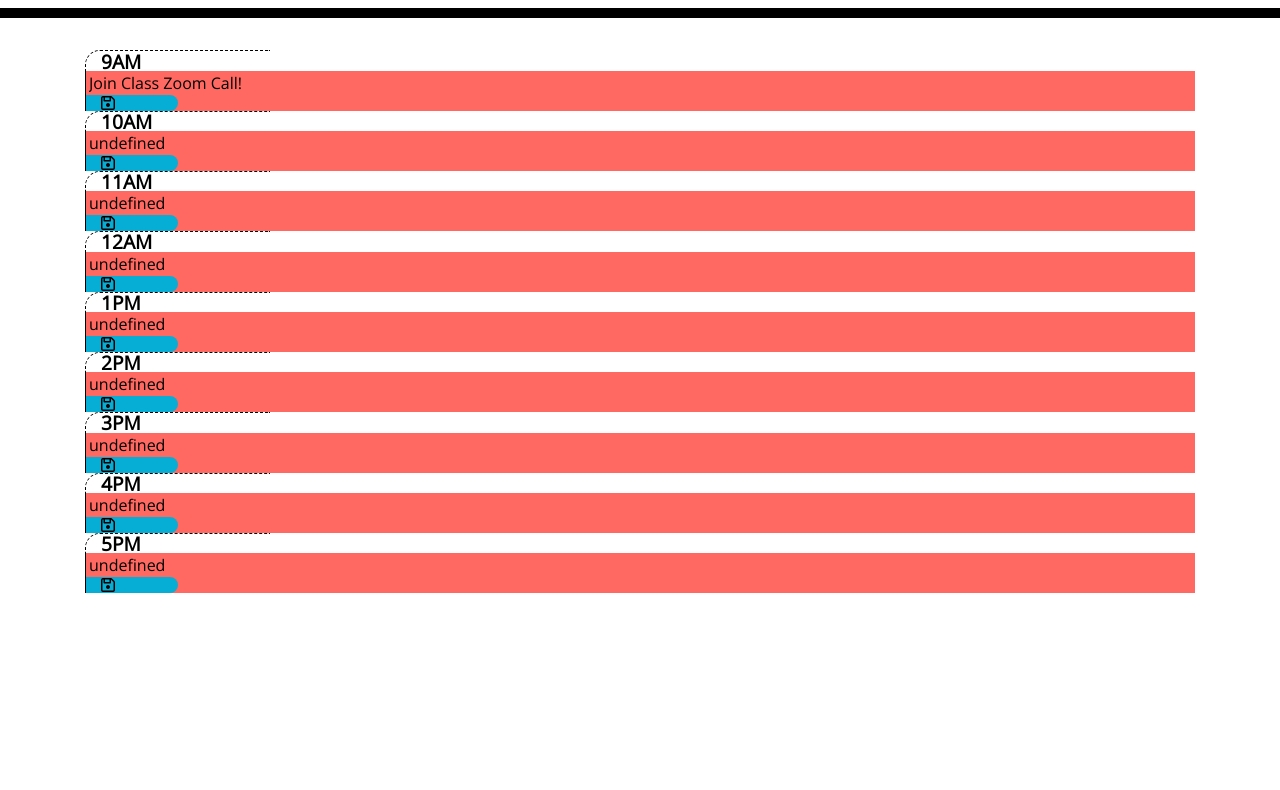
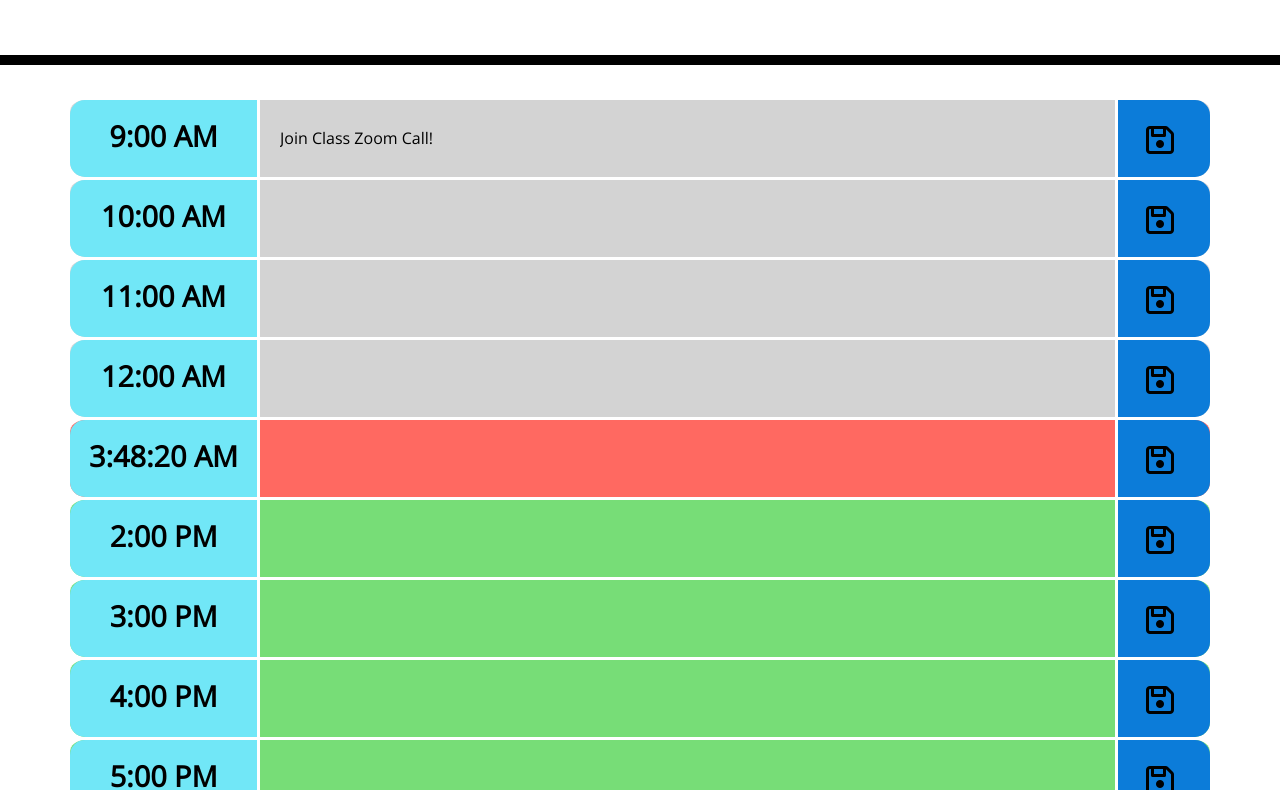
Before and after one commit to jdhprogrammer/Dynamic_Day_Planner, a plain HTML site: page index.html in a window 1280 px wide. Shown: the part 250-1040 px from the top of the page. Before the commit the page ends 843 px from the top, so only its background shows below. Drawn offline with nearby package versions, Linux system fonts and the light colour scheme.

Commit message:
all Javascript working. page populating beautifully. had lots of bugs, but found them all. added hover states, flashing save button, changed colors of items, etc.

```diff
--- a/script.js
+++ b/script.js
@@ -1,15 +1,20 @@
 let DateTime = luxon.DateTime;
 
-$(document).ready(function() {
+document.addEventListener('DOMContentLoaded', function() {
+
+    resetPlanner();
+
+    function resetPlanner() {
 
         let date = new Date();
         let now = DateTime.local();
         let fancyDate = DateTime.local().toFormat('ffff');
 
-    let test = false;
+        let test = true;
 
         let thisHour24 = DateTime.local().toFormat('H');
         let thisHour12 = DateTime.local().toFormat('h');
+        let currentHour = DateTime.local().toFormat('tt');
 
         if (test) {
             thisHour24 = 13;
@@ -18,15 +23,17 @@ $(document).ready(function() {
 
         let storedPlanner = JSON.parse(localStorage.getItem("storedPlanner"));
 
-    if (test) { console.log(storedPlans); };
+        if (test) { console.log(storedPlanner); };
 
         // If plans were retrieved from localStorage, update the plan array to it
         if (storedPlanner !== null) {
             plansArray = storedPlanner;
         } else {
 
-        plansArray = new Array(9);
+            plansArray = new Array(9).fill(" ");
             plansArray[0] = "Join Class Zoom Call!";
+            // plansArray[1, 2, 3, 4, 5, 6, 7, 8] = [" ", " ", " ", " ", " ", " ", " ", " ", ]
+
         };
 
         if (test) { console.log("full array of plned text", plansArray); };
@@ -52,27 +59,29 @@ $(document).ready(function() {
 
 
             var newRow = document.createElement("div");
-        newRow.className = "class", "row time-block";
+            newRow.className = "row time-block";
             newRow.setAttribute("hour-value", i)
+            planner.appendChild(newRow);
 
             let hourCol = document.createElement("div");
             hourCol.className = "col-2 col-sm-2 col-md-2 hour";
             let hourSpan = document.createElement("span");
+            hourSpan.setAttribute("hour-value", i)
             hourSpan.className = "hourSpan";
 
             let hourText = 0;
             let amPm = "";
             if (hour > 12) {
-            hourText = hour - 12;
+                hourText = hour - 12 + ":00 ";
                 amPm = "PM";
             } else {
-            hourText = hour;
+                hourText = hour + ":00 ";
                 amPm = "AM";
             };
 
             hourSpan.textContent = hourText + amPm;
 
-        planner.appendChild(hourCol);
+            newRow.appendChild(hourCol);
             hourCol.appendChild(hourSpan);
 
             let inputDiv = document.createElement("div");
@@ -93,7 +102,7 @@ $(document).ready(function() {
             saveBtnDiv.className = "col-2 col-sm-2 col-md-1 saveBtn";
 
             let saveIcon = document.createElement("i");
-        saveIcon.className = "far fa-save save";
+            saveIcon.className = "far fa-save fa-2x pt-4  pr-2 save";
             saveIcon.id = "saveId-" + i;
             saveIcon.setAttribute("save-Id", i);
 
@@ -102,40 +111,56 @@ $(document).ready(function() {
 
             // set row color based on time
             pastPresentFutureColor(newRow, hour);
+            currentHourText(hourSpan, hour);
+            // add row to planner container
 
-        // add row to planner container
-        planner.appendChild(newRow);
         };
 
 
         function pastPresentFutureColor(newRow, hour) {
-
+            // let newRowClass = newRow.getAttribute("class");
             if (test) { console.log("rowColor ", thisHour24, hour); }
 
             if (hour < thisHour24) {
                 // $hourRow.css('')
                 if (test) { console.log("lessThan"); }
-            newRow.className = "past";
+                newRow.className += " " + "past";
             } else if (hour > thisHour24) {
                 if (test) { console.log("greaterThan"); }
-            newRow.className = "present";
+                newRow.className += " " + "future";
             } else {
                 if (test) { console.log("eqaul"); }
-            newRow.className = "future";
+                newRow.className += " " + "present";
             }
         };
 
+        function currentHourText(hourSpan, hour) {
+            // let newRowClass = newRow.getAttribute("class");
+            if (hour < thisHour24) {
+                // $hourRow.css('')
+                hourSpan.className = "hourSpan";
+            } else if (hour > thisHour24) {
+                hourSpan.className = "hourSpan";
+            } else {
+                // $hourRow.css('')
+                hourSpan.className += " " + "currentHour";
+                hourSpan.textContent = currentHour;
+            };
+        };
 
 
+        let icon = ".save";
+        let icons = document.querySelectorAll(icon);
+        icons.forEach(function(icon) {
+            icon.addEventListener("click", function(event) {
+                event.preventDefault();
+                const targetIcon = event.target;
 
-    document.addEventListener("click", function(event) {
-        event.preventDefault();
-        const icon = closest(".save");
-        if (test) { console.log('click pta before ' + plansArray); }
+                // if (test) { console.log('click pta before ' + plansArray); }
 
-        let index = icon.getAttribute("save-Id");
+                let index = targetIcon.getAttribute("save-Id");
 
-        let plannerInput = '#input-' + index;
+                let plannerInput = document.querySelector('#input-' + index);
                 let value = plannerInput.value;
 
                 plansArray[index] = value;
@@ -145,23 +170,30 @@ $(document).ready(function() {
                 if (test) { console.log('click pta after ' + plansArray); };
 
                 // remove shawdow pulse class
-        document.querySelector("#saveId-" + index).classList.remove("shadowPulse");
+                document.querySelector("#saveId-" + index).classList.remove("flashingSaveThis");
                 localStorage.setItem("storedPlanner", JSON.stringify(plansArray));
             });
+        })
 
 
+        let input = ".plannerInput";
+        let inputs = document.querySelectorAll(input)
             // function to color save button on change of input
-    document.addEventListener('change', 'input', function(event) {
+        inputs.forEach(function(input) {
+            input.addEventListener('change', function(event) {
                 event.preventDefault();
+                const targetInput = event.target;
+
                 if (test) { console.log('onChange'); }
-        if (test) { console.log('id', this.getAttribute("hour-value")); }
+                if (test) { console.log('id', targetInput.getAttribute("hour-value")); }
 
                 // neeed to check for save button
 
-        let x = this.getAttribute("hour-value");
+                let x = targetInput.getAttribute("hour-value");
 
                 // add shawdow pulse class
-        document.querySelector("#saveId-" + x).classList.add("shadowPulse");
+                document.querySelector("#saveId-" + x).classList.add("flashingSaveThis");
+            });
         });
 
 
@@ -172,7 +204,22 @@ $(document).ready(function() {
 
             let dateTimeSubtitle = document.querySelector('#navbar-subtitle');
             dateTimeSubtitle.textContent = fancyDate;
-    }
+            let currentHour = DateTime.local().toFormat('tt');
+            let currentHourSpan = document.querySelector('.currentHour')
+            currentHourSpan.textContent = currentHour;
+        };
         setInterval(updateTime, 1000);
 
+
+        everyHourOnTheHour();
+
+        function everyHourOnTheHour() {
+            //get the mins of the current time
+            var mins = DateTime.local().toFormat('mm');
+            if (mins == "00") {
+                resetPlanner();
+            };
+        };
+        setInterval(everyHourOnTheHour, 1000);
+    };
 });
--- a/style.css
+++ b/style.css
@@ -9,7 +9,7 @@
      border: none;
      resize: none;
      color: #000000;
-     border-left: 1px solid black;
+     /* border-left: 1px solid black; */
      padding: 0px;
  }
 
@@ -40,29 +40,33 @@
  .row {
      white-space: pre-wrap;
      height: 80px;
-     border-top: 1px solid white;
+     border-top: 3px solid white;
  }
 
  .hour {
-     background-color: #ffffff;
+     background-color: #71e7f7;
      color: #000000;
-     border-top: 1px dashed #000000;
-     border-left: 1px dashed black;
-     border-radius: 15px 0px 0px 0px;
+     border-right: white 3px solid;
+     /* border-top: 1px dashed #000000;
+     border-left: 1px dashed black; */
+     border-radius: 15px 0px 0px 15px;
  }
 
  .hourSpan {
-     font-size: 1.2em;
-     font-weight: 700;
+     font-size: 1.8em;
+     font-weight: 900;
      display: inline-block;
      vertical-align: middle;
      width: 100%;
+     height: 100%;
+     margin-top: 22px;
+     margin-left: 0px;
  }
 
  .plannerInput {
      background: transparent;
      border: none;
-     padding-left: 3px;
+     padding-left: 20px;
      height: 100%;
      width: 100%;
  }
@@ -98,17 +102,16 @@
  }
 
  .saveBtn {
-     border-left: 1px solid black;
+     border-left: 3px solid white;
      border-top-right-radius: 15px;
      border-bottom-right-radius: 15px;
-     background-color: #06AED5;
+     background-color: #0c7cd9;
      color: white;
  }
-
- .saveBtn:hover {
+ /* .saveBtn:hover {
      background-color: lightblue;
      transition: all .3s ease-in-out;
- }
+ } */
  /* .saveBtn i:hover {
      font-size: 20px;
      transition: all .3s ease-in-out;
@@ -129,13 +132,13 @@
 
  @keyframes shadow-pulse {
      0% {
-         box-shadow: 0 0 0 0px rgba(0, 0, 0, 0.2);
+         color: rgba(251, 255, 29, 1);
      }
      100% {
-         box-shadow: 0 0 0 35px rgba(0, 0, 0, 0);
+         color: rgba(252, 168, 14, 1);
      }
  }
 
- .shadowPulse {
+ .flashingSaveThis {
      animation: shadow-pulse 1s infinite;
  }
```
Also changed, not shown: index_full.html (added, +86 -0 lines). Lines whose indentation alone changed are shown as unchanged.
